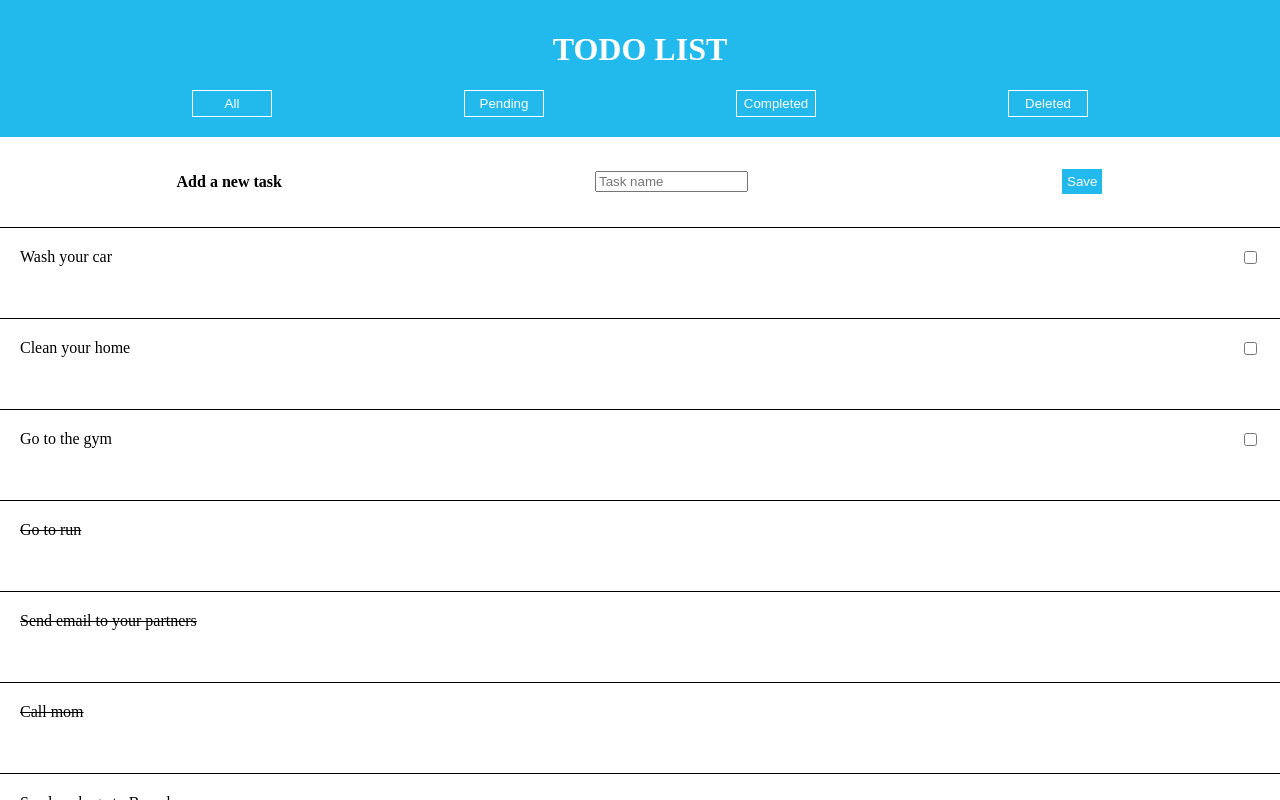
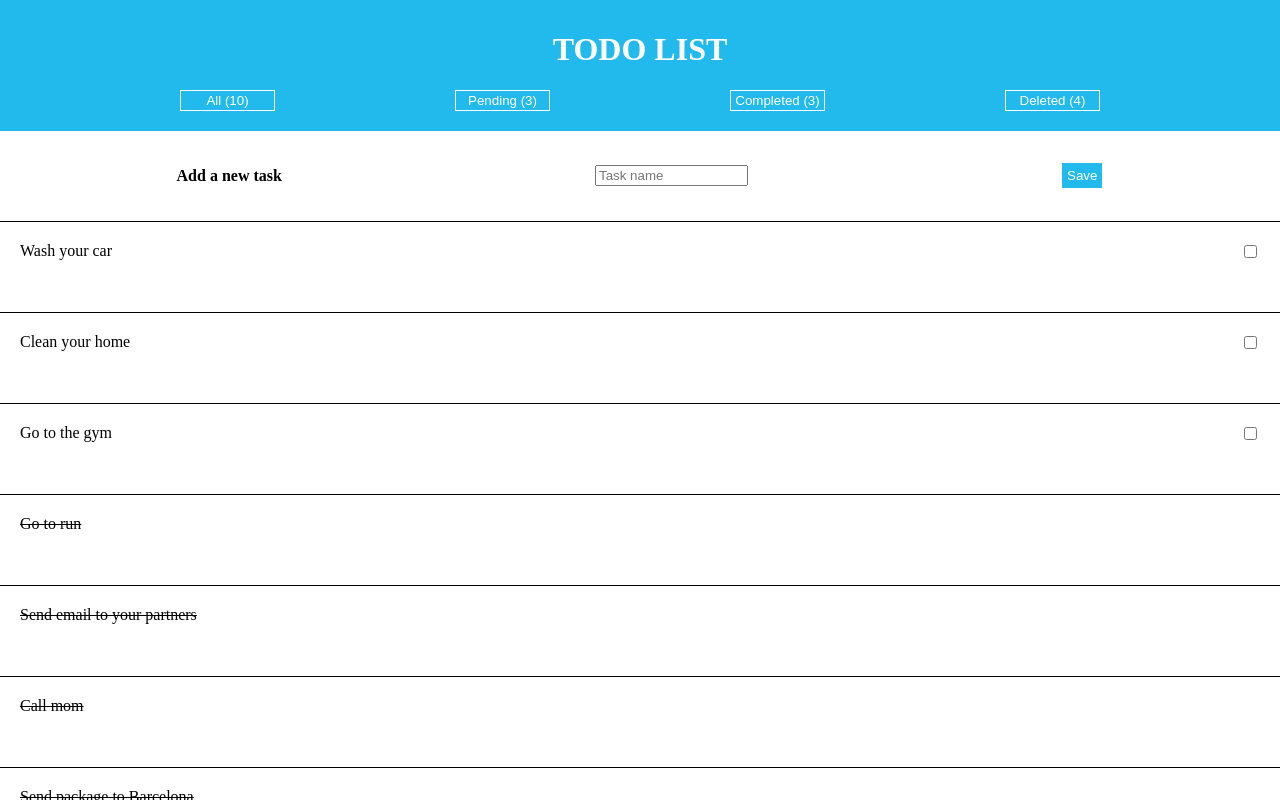
Before and after one commit to jrodva/todo-list, an Angular app: page / in a window 1280 px wide. Built offline with nearby package versions, Linux system fonts and the light colour scheme; data requests are answered from the project's data file.

Commit message:
feat: add counter to filters buttons

```diff
--- a/src/app/components/filter/filter.component.html
+++ b/src/app/components/filter/filter.component.html
@@ -1,3 +1,3 @@
-<button class="filter-option" (click)="filterTasksByStatus()">
-  {{name}}
+<button (click)="filterTasksByStatus()">
+  {{name}} ({{counter}})
 </button>
--- a/src/app/components/filter/filter.component.scss
+++ b/src/app/components/filter/filter.component.scss
@@ -1,7 +1,7 @@
 button {
   border: 1px solid #FFFFFF;
-  padding: 5px;
-  width: 80px;
+  padding: 2px;
+  width: 95px;
   text-align: center;
   background-color: #22B9EC;
   color: #FFFFFF;
--- a/src/app/components/filter/filter.component.ts
+++ b/src/app/components/filter/filter.component.ts
@@ -1,4 +1,4 @@
-import { Component, Input } from '@angular/core';
+import { Component, Input, OnInit } from '@angular/core';
 import { TasksService } from '../../services/tasks.service';
 import { Router } from '@angular/router';
 
@@ -7,11 +7,21 @@ import { Router } from '@angular/router';
   templateUrl: './filter.component.html',
   styleUrls: ['./filter.component.scss']
 })
-export class FilterComponent {
+export class FilterComponent implements OnInit {
   @Input() name: string;
   @Input() path: string;
 
+  counter: number;
+
   constructor(private tasksService: TasksService, private router: Router) { }
+
+  ngOnInit() {
+    this.tasksService.tasks$.subscribe((tasks) => {
+      const filteredCounter = tasks.filter(task => task.status === this.path.substring(1)).length;
+
+      this.counter = filteredCounter || tasks.length;
+    });
+  }
 
   async filterTasksByStatus() {
     await this.router.navigate([this.path]);
--- a/src/app/services/tasks.service.ts
+++ b/src/app/services/tasks.service.ts
@@ -45,7 +45,7 @@ export class TasksService {
     });
   }
 
-  updateTasksWithDataFromApi(): void {
+  updateTasksWithDataFromApi() {
     this.tasksApiService
       .getTasks(this.location.path().substring(1))
       .subscribe(tasks => {
```
